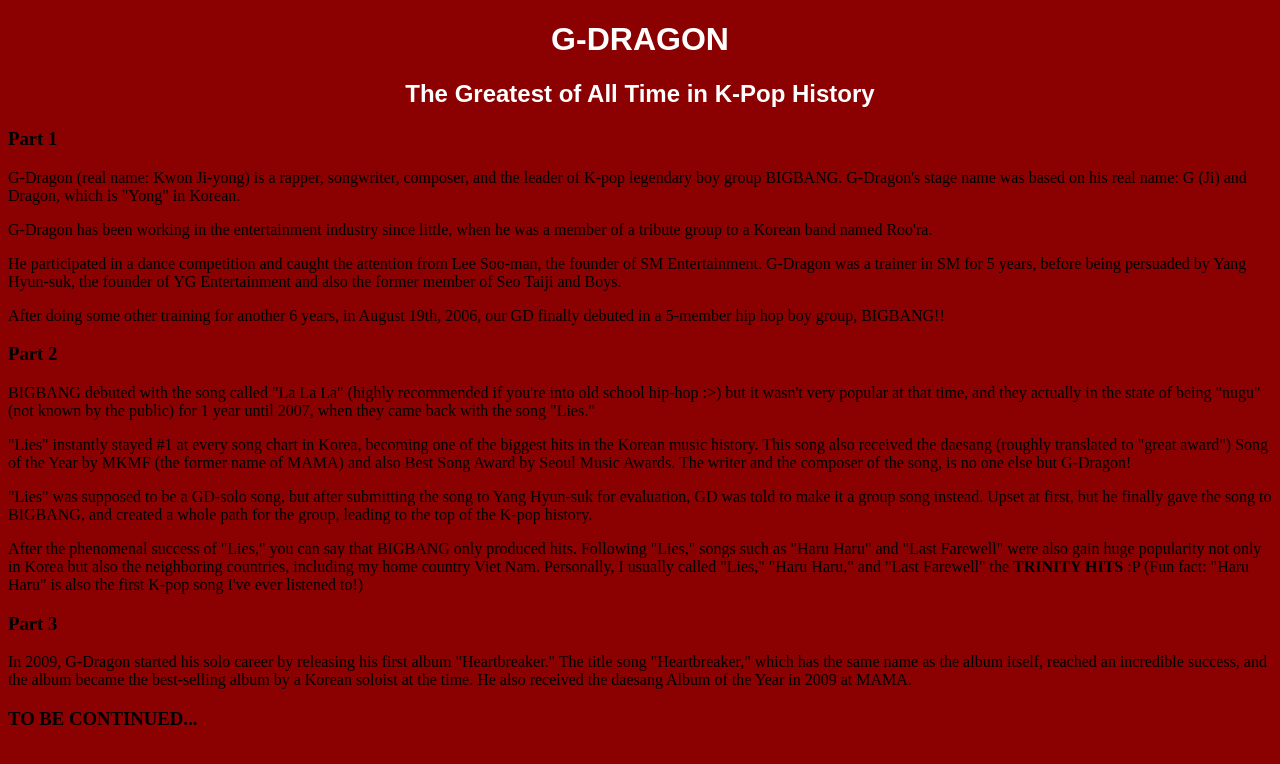
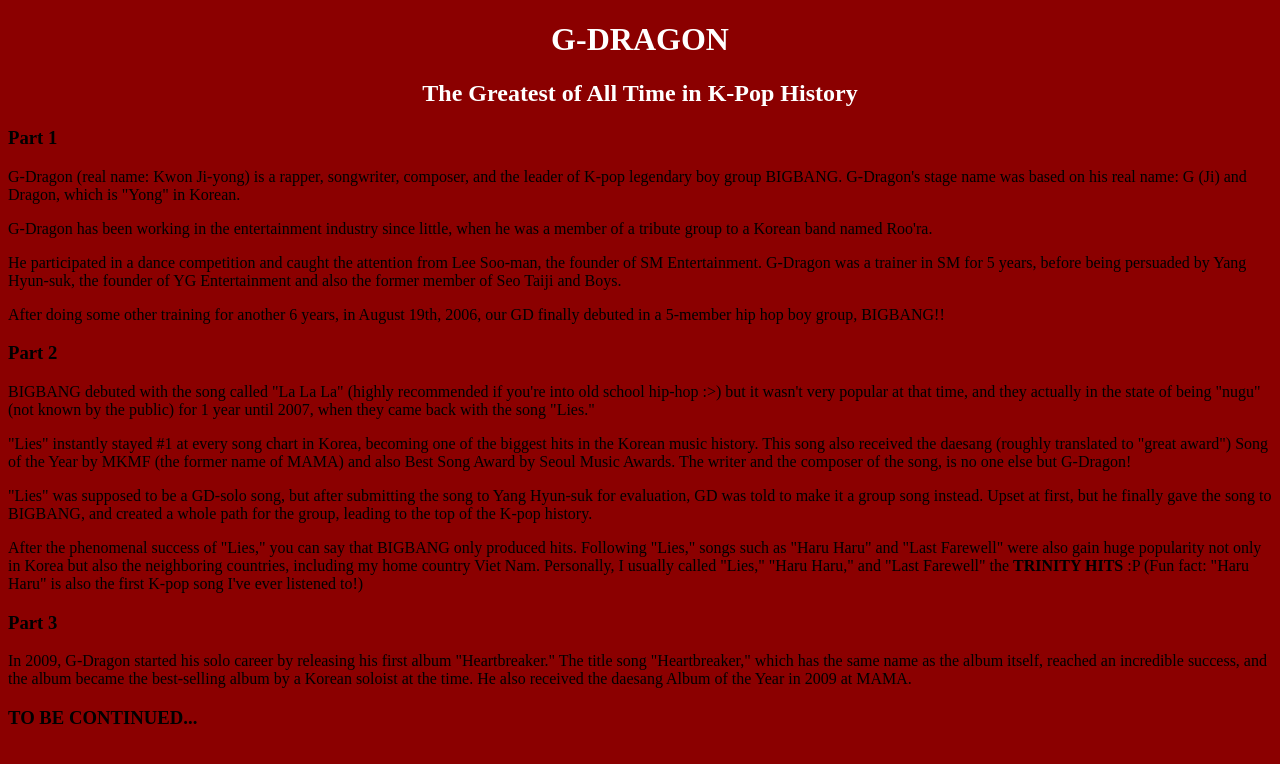
Before and after one commit to emochivo/tribute-page, a plain HTML site: page index.html in a window 1280 px wide. Drawn offline with Linux system fonts and the light colour scheme.

Commit message:
Update style.css

```diff
--- a/style.css
+++ b/style.css
@@ -5,5 +5,5 @@
 #title {
   text-align: center;
   color: white;
-  font-family: 'Olde English', sans-serif;
+  font-family: 'Olde English';
 }
```
